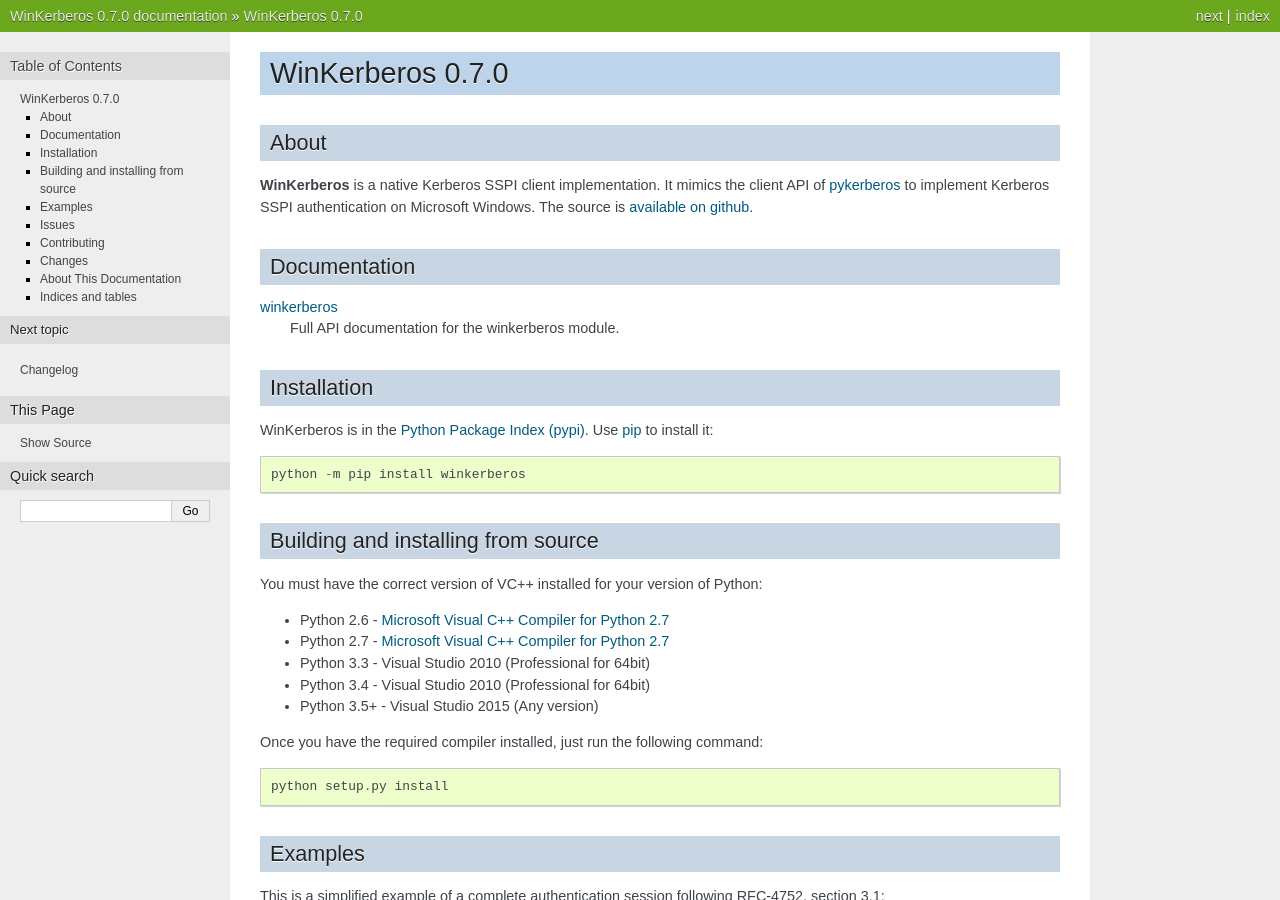
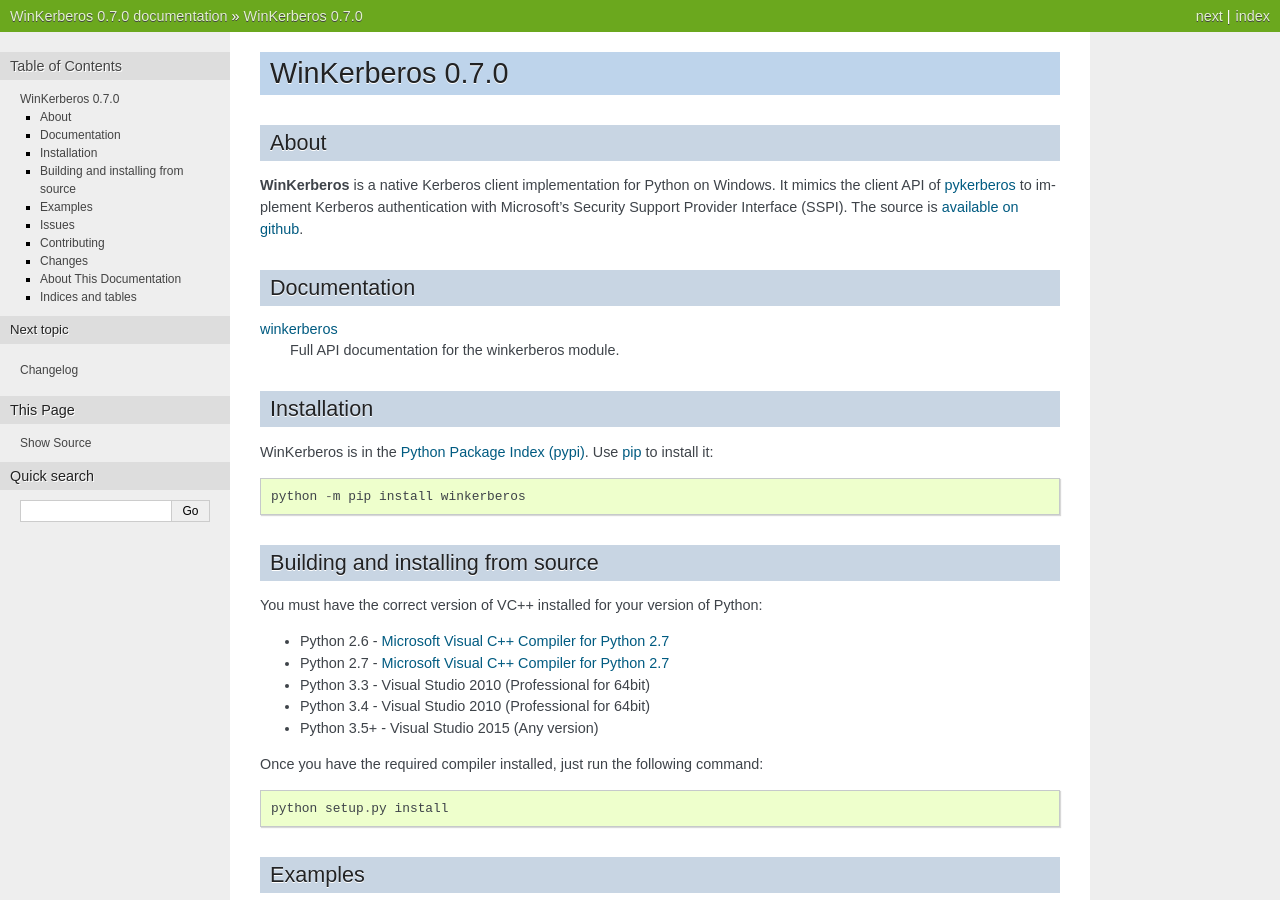
Before and after one commit to mongodb/winkerberos, a Sphinx documentation site: the page built from doc/index.rst, in a window 1280 px wide and 900 px high. Built offline with Sphinx 7.4.7, drawn with Linux system fonts in a browser that asks for light colours; the version number is read from the project's files by our own code.

Commit message:
Minor doc updates

```diff
--- a/doc/index.rst
+++ b/doc/index.rst
@@ -3,10 +3,11 @@
 
 About
 -----
-**WinKerberos** is a native Kerberos SSPI client implementation. It mimics the
-client API of `pykerberos <https://pypi.python.org/pypi/pykerberos>`_ to
-implement Kerberos SSPI authentication on Microsoft Windows. The source is
-`available on github <https://github.com/mongodb-labs/winkerberos>`_.
+**WinKerberos** is a native Kerberos client implementation for Python on
+Windows. It mimics the client API of `pykerberos
+<https://pypi.python.org/pypi/pykerberos>`_ to implement Kerberos
+authentication with Microsoft's Security Support Provider Interface (SSPI). The
+source is `available on github <https://github.com/mongodb-labs/winkerberos>`_.
 
 Documentation
 -------------
```
Also changed, not shown: README.rst (+4 -4 lines).
